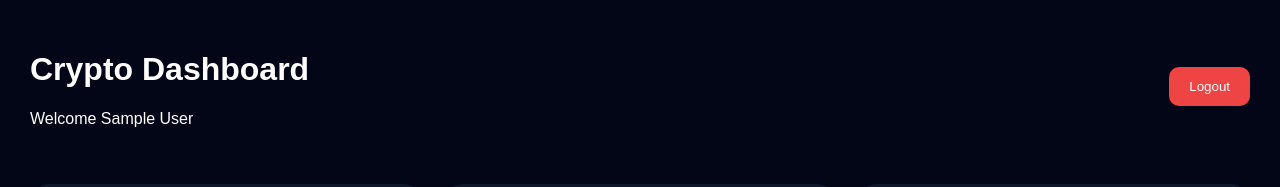
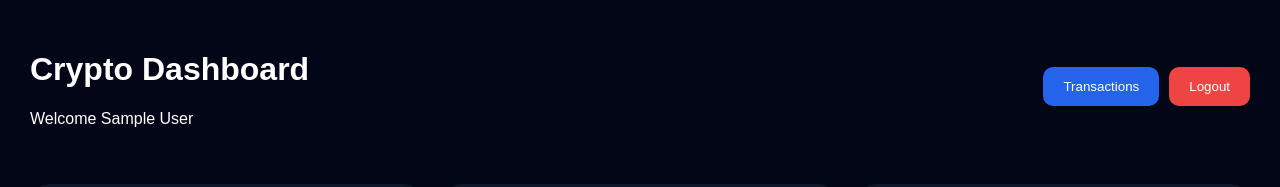
Before and after one commit to baseerhatif3-oss/cryptox-institutional-platform, a React (Vite) app: page /dashboard in a window 1280 px wide. Shown: the top 187 px of the page. Built offline with nearby package versions, Linux system fonts and the light colour scheme; no server answers; sample sign-in values are in the browser's storage.

Commit message:
upgrade dashboard ui

```diff
--- a/src/pages/Dashboard.jsx
+++ b/src/pages/Dashboard.jsx
@@ -92,14 +92,17 @@ function Dashboard() {
         );
 
         alert(
-          "BTC Purchased"
+          "BTC Purchased Successfully"
         );
+
+        setAmount("");
 
         fetchWallet();
       } catch (error) {
         alert(
-          error.response.data
-            .message
+          error.response?.data
+            ?.message ||
+            "Buy Failed"
         );
       }
     };
@@ -125,13 +128,18 @@ function Dashboard() {
           config
         );
 
-        alert("BTC Sold");
+        alert(
+          "BTC Sold Successfully"
+        );
+
+        setAmount("");
 
         fetchWallet();
       } catch (error) {
         alert(
-          error.response.data
-            .message
+          error.response?.data
+            ?.message ||
+            "Sell Failed"
         );
       }
     };
@@ -146,7 +154,7 @@ function Dashboard() {
         fontFamily: "Arial",
       }}
     >
-      {/* TOP */}
+      {/* HEADER */}
 
       <div
         style={{
@@ -155,6 +163,8 @@ function Dashboard() {
             "space-between",
           alignItems: "center",
           marginBottom: "40px",
+          flexWrap: "wrap",
+          gap: "20px",
         }}
       >
         <div>
@@ -167,6 +177,22 @@ function Dashboard() {
             {user.name}
           </p>
         </div>
+
+        <div
+          style={{
+            display: "flex",
+            gap: "10px",
+          }}
+        >
+          <button
+            onClick={() => {
+              window.location.href =
+                "/transactions";
+            }}
+            style={navBtn}
+          >
+            Transactions
+          </button>
 
           <button
             onClick={() => {
@@ -182,6 +208,7 @@ function Dashboard() {
             Logout
           </button>
         </div>
+      </div>
 
       {/* WALLET */}
 
@@ -194,8 +221,6 @@ function Dashboard() {
           marginBottom: "30px",
         }}
       >
-        {/* USDT */}
-
         <div style={card}>
           <h2>
             USDT Balance
@@ -208,8 +233,6 @@ function Dashboard() {
             )}
           </h1>
         </div>
-
-        {/* BTC */}
 
         <div style={card}>
           <h2>
@@ -224,8 +247,6 @@ function Dashboard() {
           </h1>
         </div>
 
-        {/* BTC PRICE */}
-
         <div style={card}>
           <h2>
             BTC Price
@@ -238,7 +259,7 @@ function Dashboard() {
         </div>
       </div>
 
-      {/* BUY/SELL */}
+      {/* TRADE */}
 
       <div
         style={{
@@ -269,6 +290,7 @@ function Dashboard() {
             display: "flex",
             gap: "20px",
             marginTop: "20px",
+            flexWrap: "wrap",
           }}
         >
           <button
@@ -287,7 +309,7 @@ function Dashboard() {
         </div>
       </div>
 
-      {/* CHART */}
+      {/* LIVE CHART */}
 
       <div
         style={{
@@ -349,4 +371,13 @@ const logoutBtn = {
   cursor: "pointer",
 };
 
+const navBtn = {
+  background: "#2563eb",
+  border: "none",
+  padding: "12px 20px",
+  borderRadius: "10px",
+  color: "white",
+  cursor: "pointer",
+};
+
 export default Dashboard;
```
Lines whose indentation alone changed are shown as unchanged.
